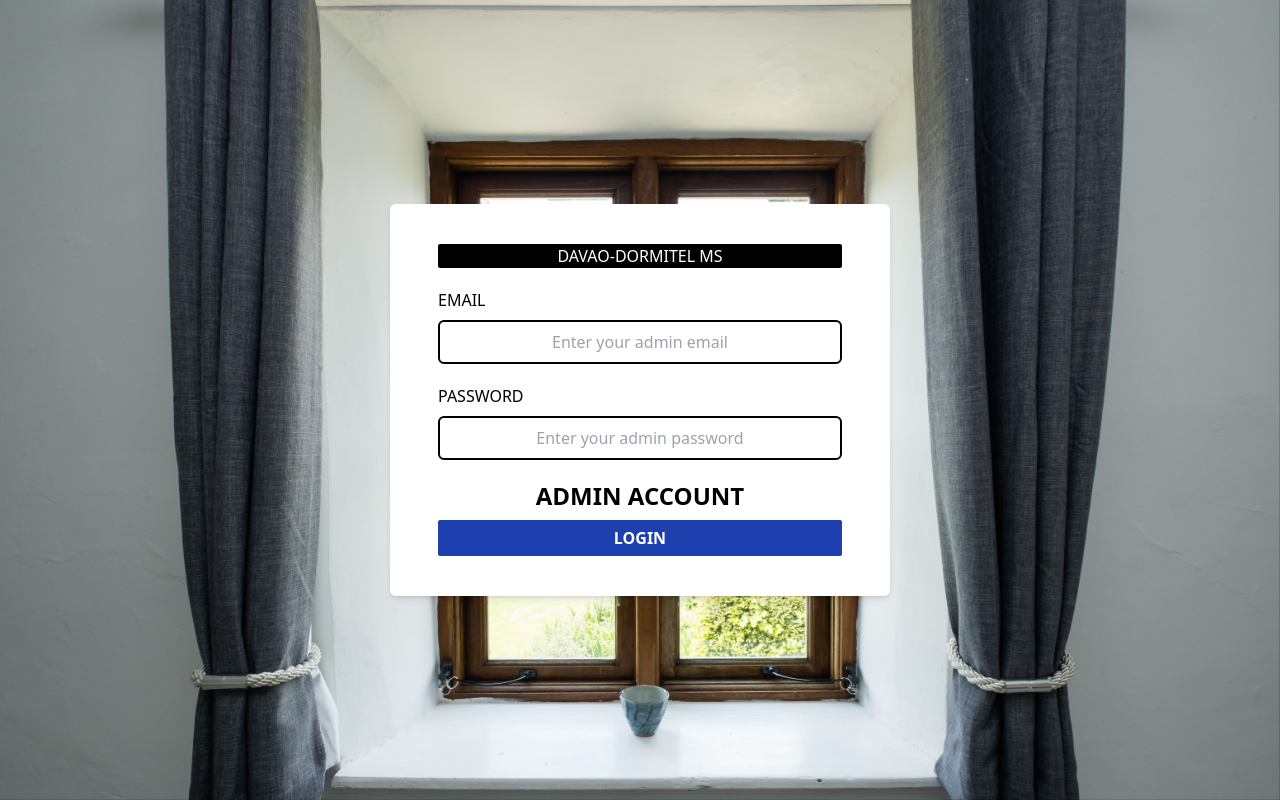
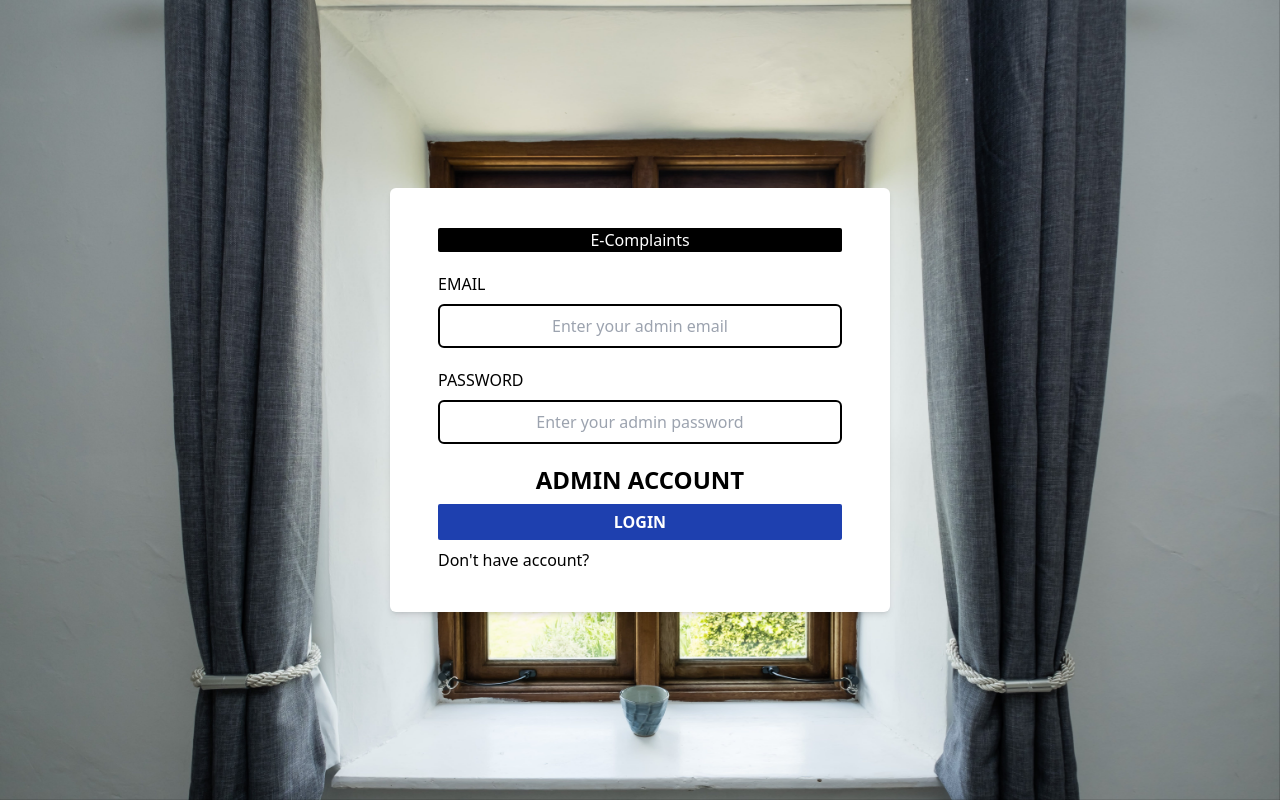
Before and after one commit to Jas-developer/davaodormitel-management-system, a React (Vite) app: page /revenue in a window 1280 px wide. Built offline with nearby package versions, Linux system fonts and the light colour scheme.

Commit message:
changing it

```diff
--- a/src/App.tsx
+++ b/src/App.tsx
@@ -3,8 +3,11 @@ import { useContext, useState } from "react";
 import { AdminTypes } from "./types/types";
 import { useNavigate } from "react-router-dom";
 
+
 const App = () => {
   const { adminSignIn, STATUS, SET_STATUS } = useContext(DataProvider);
+
+
   const navigate = useNavigate();
   const [DATA, SET_DATA] = useState<AdminTypes>({
     email: "",
@@ -34,7 +37,7 @@ const App = () => {
           className=" bg-white flex flex-col shadow-md rounded-md   text-white gap-5 w-[380px] md:w-[500px] px-10 py-10 md:p-12 md:py-10"
           onSubmit={handleSubmit}
         >
-          <span className="text-center rounded-sm">DAVAO-DORMITEL MS</span>
+          <span className="text-center rounded-sm">E-Complaints</span>
 
           <div className="flex flex-col gap-2 bg-transparent">
             <label htmlFor="email " className="bg-transparent text-black">
@@ -74,6 +77,7 @@ const App = () => {
             >
               LOGIN
             </button>
+            <span className="bg-transparent text-black">Don't have account? </span>
           </div>
         </form>
       </div>
```
